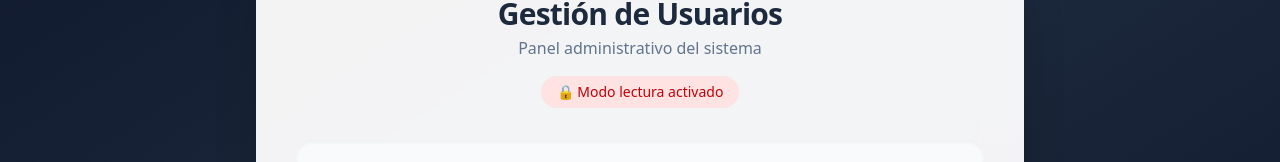
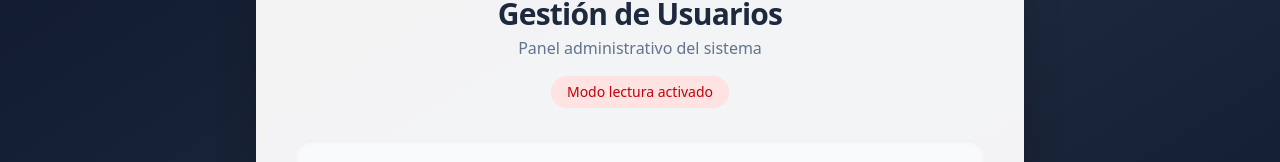
Before and after one commit to YasserRamos/InputNoVulnerable, a React (Vite) app: page / in a window 1280 px wide. Shown: the part 231-393 px from the top of the page. Built offline with nearby package versions, Linux system fonts and the light colour scheme; no server answers.

Commit message:
Mejora de diseño Ver 1.8

```diff
--- a/src/View/UsuariosView.tsx
+++ b/src/View/UsuariosView.tsx
@@ -126,7 +126,7 @@ export default function UsuariosView() {
 
           {!esAdmin && (
             <div className="mt-4 inline-flex items-center gap-2 bg-red-100 text-red-700 px-4 py-1.5 rounded-full text-sm font-medium">
-              🔒 Modo lectura activado
+              Modo lectura activado
             </div>
           )}
         </header>
```
